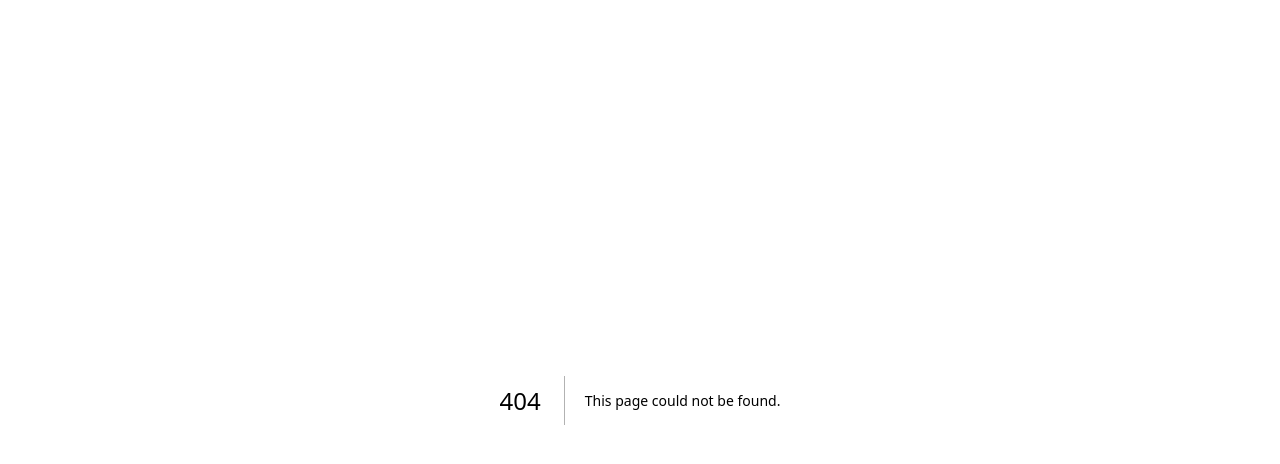
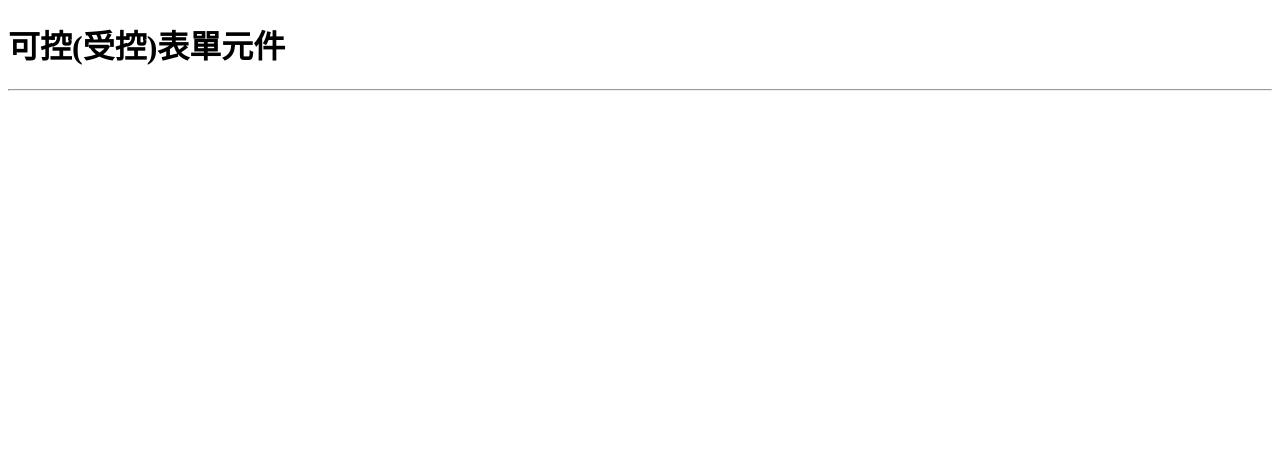
Before and after one commit to eyesofkids/react-mli-com, a Next.js app in the folder course/: page /ch-06-form/controlled in a window 1280 px wide. Before the commit this address had no page. Shown: the top 464 px of the page. Built offline with nearby package versions, Linux system fonts and the light colour scheme.

Commit message:
表單_可控表單元件範例_架構

```diff
--- /dev/null
+++ b/course/app/ch-06-form/controlled/page.js
@@ -0,0 +1,10 @@
+'use client'
+
+export default function ControlledPage() {
+  return (
+    <>
+      <h1>可控(受控)表單元件</h1>
+      <hr />
+    </>
+  )
+}
```
Also changed, not shown: 1 other file (tests, documents, lock files or other folders).
